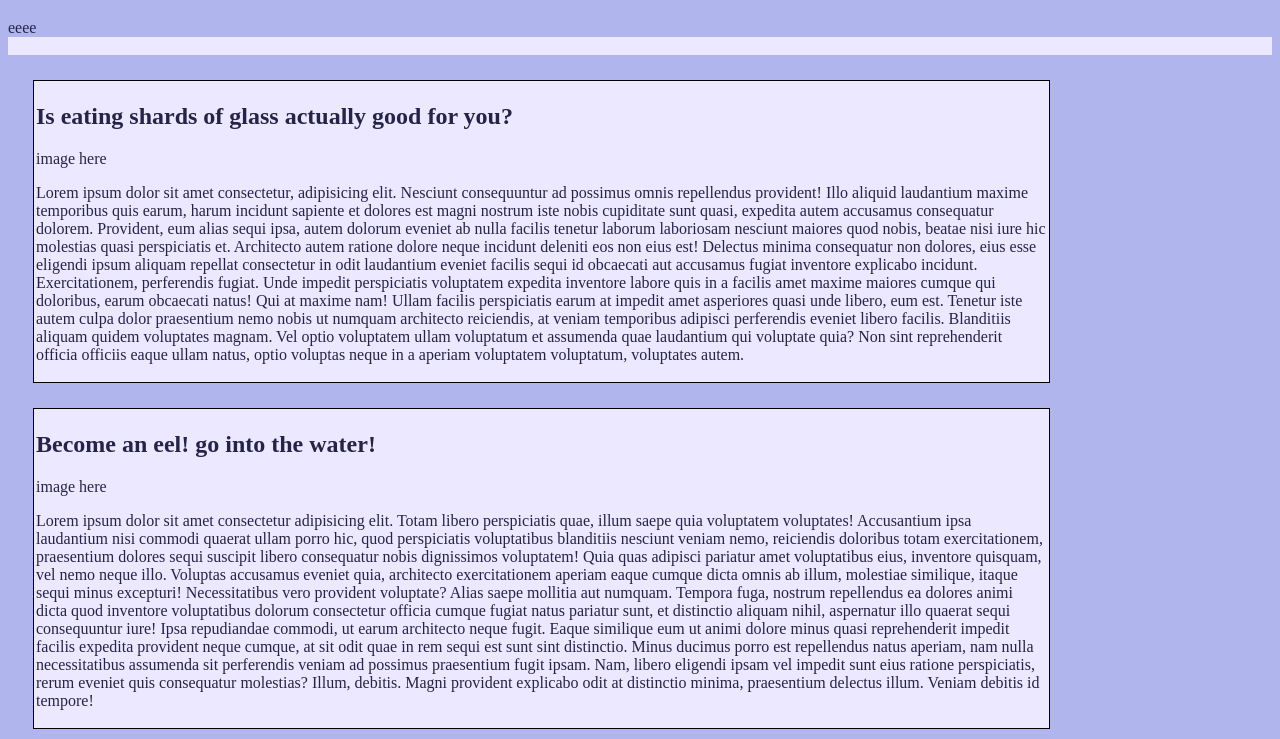
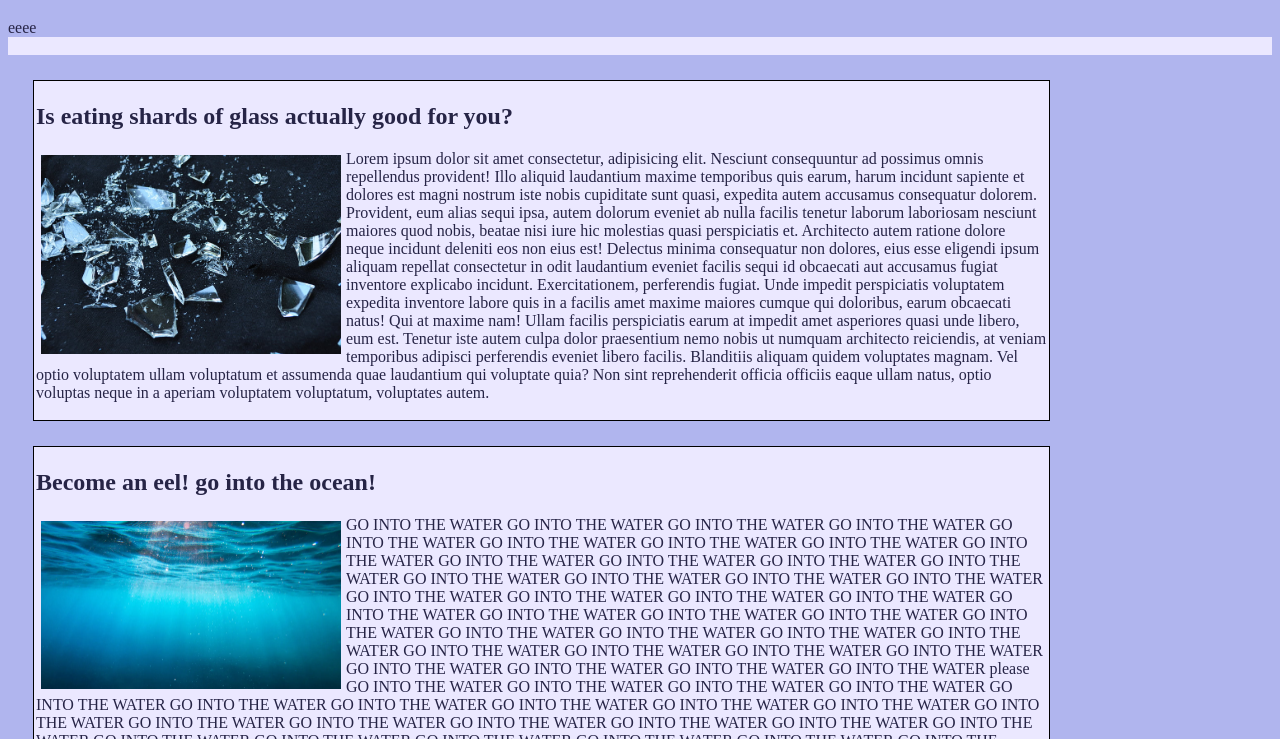
Before and after one commit to OliviaH-glitch/funyon, a plain HTML site: page index.html in a window 1280 px wide. Shown: the part 61-800 px from the top of the page. Drawn offline with Linux system fonts and the light colour scheme.

Commit message:
added images to index, added float to images, changed second section's paragraph tag

```diff
--- a/index.html
+++ b/index.html
@@ -18,7 +18,7 @@
 
         <section id="secOne">
             <h2>Is eating shards of glass actually good for you?</h2>
-            <p>image here</p>
+            <img src="images/glass.jpg" alt="shards of broken glass against a dark background" width="300">
             <p>Lorem ipsum dolor sit amet consectetur, adipisicing elit. Nesciunt consequuntur ad possimus omnis
                 repellendus provident! Illo aliquid laudantium maxime temporibus quis earum, harum incidunt sapiente et
                 dolores est magni nostrum iste nobis cupiditate sunt quasi, expedita autem accusamus consequatur
@@ -38,24 +38,21 @@
 
 
         <section id="secTwo">
-            <h2>Become an eel! go into the water!</h2>
-            <p>image here</p>
-            <p>Lorem ipsum dolor sit amet consectetur adipisicing elit. Totam libero perspiciatis quae, illum saepe quia
-                voluptatem voluptates! Accusantium ipsa laudantium nisi commodi quaerat ullam porro hic, quod
-                perspiciatis voluptatibus blanditiis nesciunt veniam nemo, reiciendis doloribus totam exercitationem,
-                praesentium dolores sequi suscipit libero consequatur nobis dignissimos voluptatem! Quia quas adipisci
-                pariatur amet voluptatibus eius, inventore quisquam, vel nemo neque illo. Voluptas accusamus eveniet
-                quia, architecto exercitationem aperiam eaque cumque dicta omnis ab illum, molestiae similique, itaque
-                sequi minus excepturi! Necessitatibus vero provident voluptate? Alias saepe mollitia aut numquam.
-                Tempora fuga, nostrum repellendus ea dolores animi dicta quod inventore voluptatibus dolorum consectetur
-                officia cumque fugiat natus pariatur sunt, et distinctio aliquam nihil, aspernatur illo quaerat sequi
-                consequuntur iure! Ipsa repudiandae commodi, ut earum architecto neque fugit. Eaque similique eum ut
-                animi dolore minus quasi reprehenderit impedit facilis expedita provident neque cumque, at sit odit quae
-                in rem sequi est sunt sint distinctio. Minus ducimus porro est repellendus natus aperiam, nam nulla
-                necessitatibus assumenda sit perferendis veniam ad possimus praesentium fugit ipsam. Nam, libero
-                eligendi ipsam vel impedit sunt eius ratione perspiciatis, rerum eveniet quis consequatur molestias?
-                Illum, debitis. Magni provident explicabo odit at distinctio minima, praesentium delectus illum. Veniam
-                debitis id tempore!</p>
+            <h2>Become an eel! go into the ocean!</h2>
+            <img src="images/ocean.webp" alt="the ocean" width="300">
+            <p>GO INTO THE WATER GO INTO THE WATER GO INTO THE WATER GO INTO THE WATER GO INTO THE WATER GO INTO THE
+                WATER GO INTO THE WATER GO INTO THE WATER GO INTO THE WATER GO INTO THE WATER GO INTO THE WATER GO INTO
+                THE WATER GO INTO THE WATER GO INTO THE WATER GO INTO THE WATER GO INTO THE WATER GO INTO THE WATER GO
+                INTO THE WATER GO INTO THE WATER GO INTO THE WATER GO INTO THE WATER GO INTO THE WATER GO INTO THE WATER
+                GO INTO THE WATER GO INTO THE WATER GO INTO THE WATER GO INTO THE WATER GO INTO THE WATER GO INTO THE
+                WATER GO INTO THE WATER GO INTO THE WATER GO INTO THE WATER GO INTO THE WATER GO INTO THE WATER GO INTO
+                THE WATER GO INTO THE WATER GO INTO THE WATER GO INTO THE WATER please GO INTO THE WATER GO INTO THE WATER GO
+                INTO THE WATER GO INTO THE WATER GO INTO THE WATER GO INTO THE WATER GO INTO THE WATER GO INTO THE WATER
+                GO INTO THE WATER GO INTO THE WATER GO INTO THE WATER GO INTO THE WATER GO INTO THE WATER GO INTO THE
+                WATER GO INTO THE WATER GO INTO THE WATER GO INTO THE WATER GO INTO THE WATER GO INTO THE WATER GO INTO
+                THE WATER GO INTO THE WATER GO INTO THE WATER GO INTO THE WATER GO INTO THE WATER GO INTO THE WATER GO
+                INTO THE WATER GO INTO THE WATER GO INTO THE WATER GO INTO THE WATER GO INTO THE WATER GO INTO THE WATER
+            </p>
         </section>
 
 
--- a/styles.css
+++ b/styles.css
@@ -78,6 +78,12 @@
         background-color: rgb(248, 247, 255);
     }
 
+    img {
+        width:300px;
+        float:left;
+        margin:5px;
+    }
+
     #sidebar {
         position:static;
         bottom:10px;
```
Also changed, not shown: images/ocean.webp (added).
